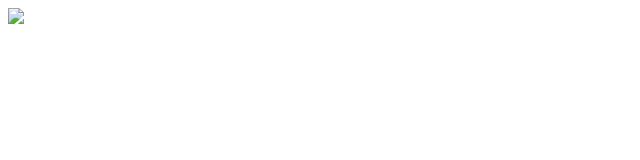
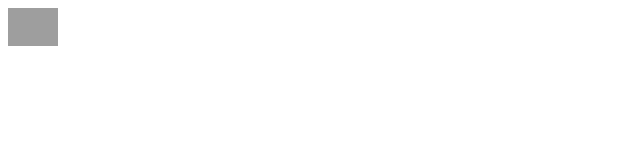
Before and after one commit to Jomijo92/Invite_1Year_Sea, a plain HTML site: page index.html in a window 1280 px wide. Shown: the whole page, without its empty margins (0-640 px from the left). Drawn offline with Linux system fonts and the light colour scheme; the site is published under a folder, as on GitHub Pages, so addresses that start at the root find nothing.

Commit message:
Update index.html

```diff
--- a/index.html
+++ b/index.html
@@ -6,6 +6,6 @@
   <title>Document</title>
 </head>
 <body>
-  <img src="/sea.jpg" width="50px">
+  <img src="sea.jpg" width="50px">
 </body>
 </html>
```
